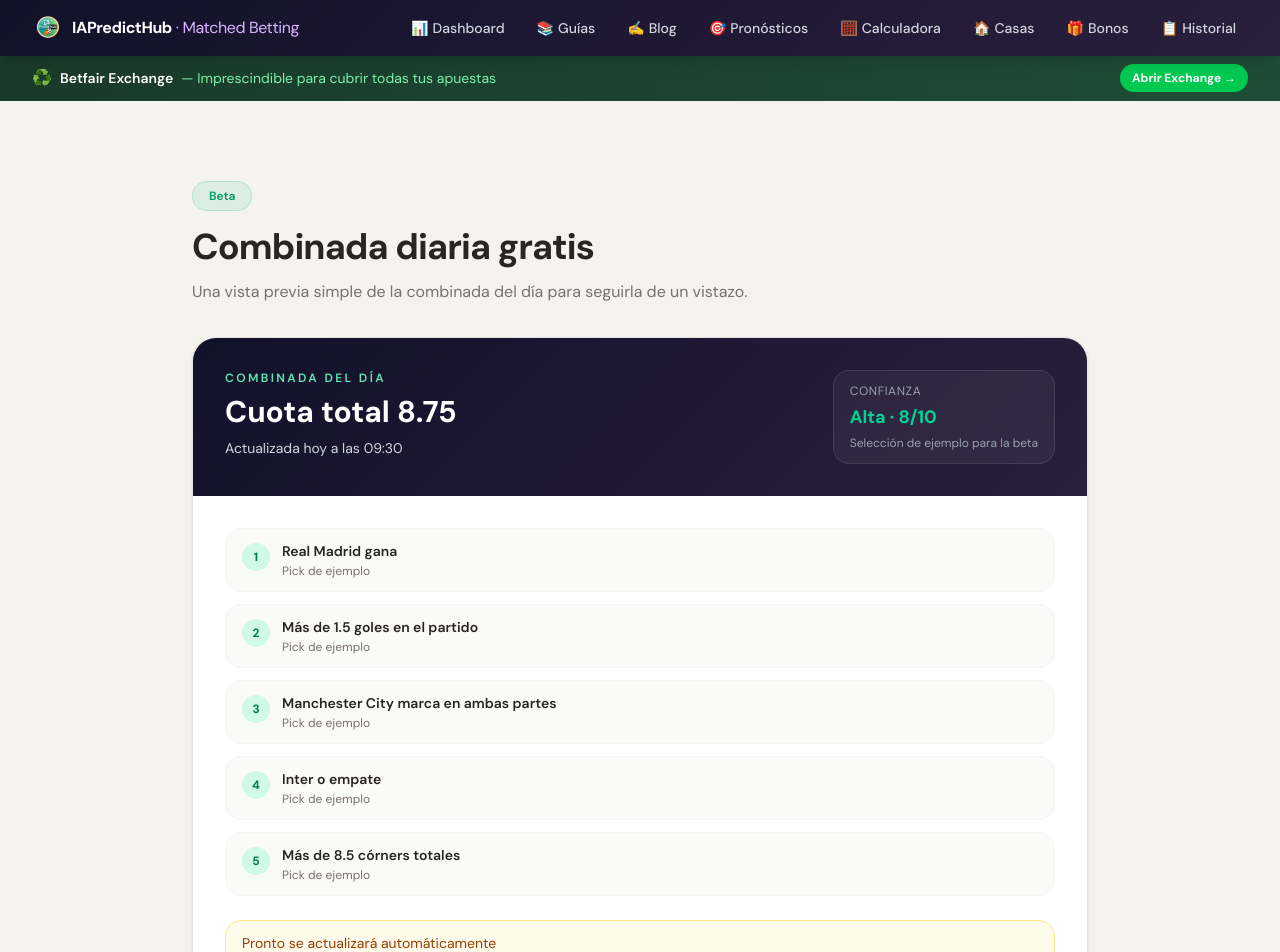
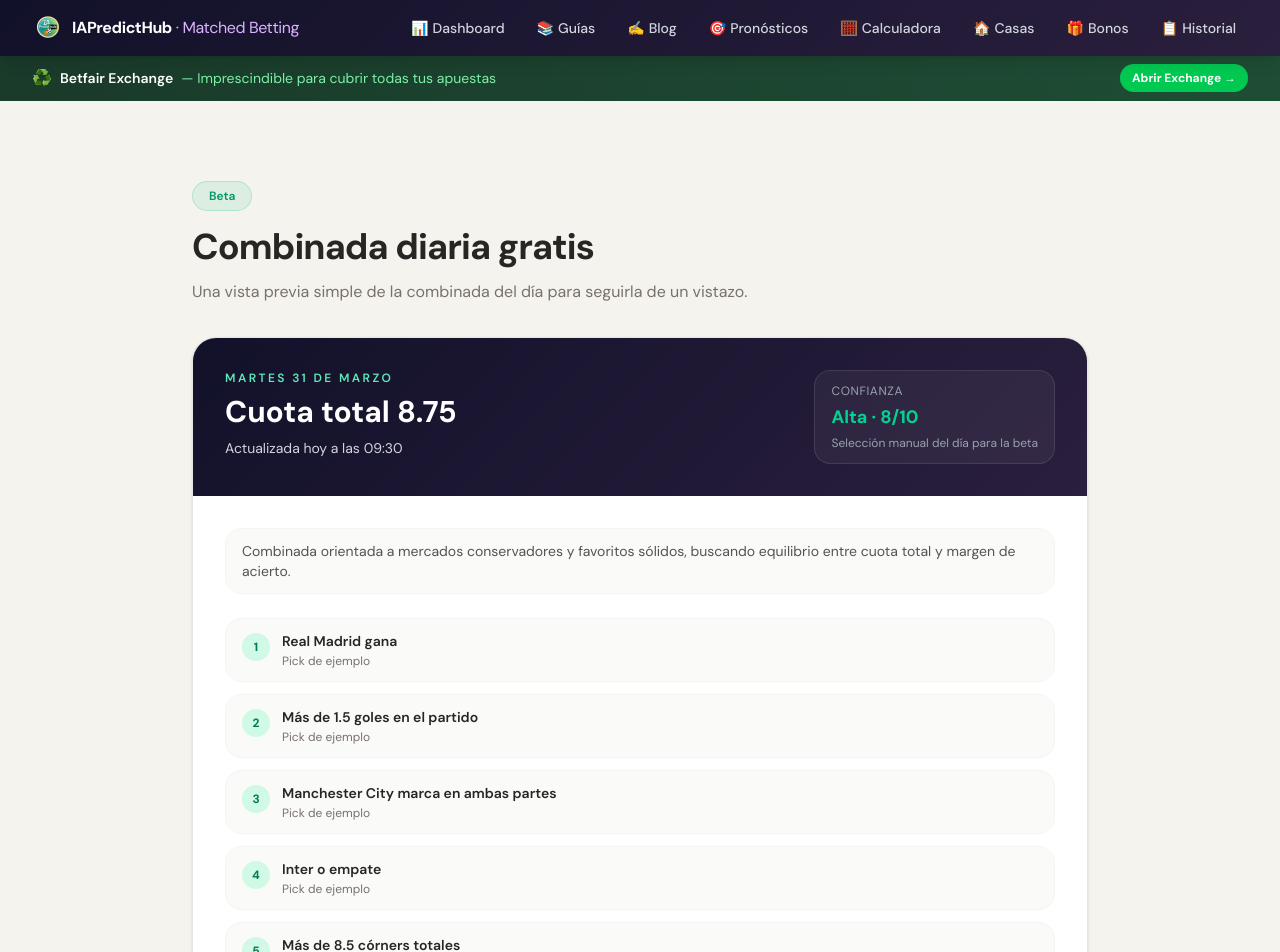
Before and after one commit to eloylt13/matched-betting-app, a Next.js app: page /pronosticos in a window 1280 px wide. Shown: the top 952 px of the page. Built offline with nearby package versions, Linux system fonts and the light colour scheme; a web font is replaced by a local one.

Commit message:
refactor: make daily pronosticos data easily editable

```diff
--- a/app/pronosticos/mockData.ts
+++ b/app/pronosticos/mockData.ts
@@ -1,8 +1,11 @@
 export const combinadaDelDia = {
+  etiquetaDia: 'Martes 31 de marzo',
   cuotaTotal: '8.75',
   confianza: 'Alta · 8/10',
-  actualizadaHoyA: '09:30',
-  notaConfianza: 'Selección de ejemplo para la beta',
+  horaActualizacion: '09:30',
+  notaConfianza: 'Selección manual del día para la beta',
+  motivoGeneral:
+    'Combinada orientada a mercados conservadores y favoritos sólidos, buscando equilibrio entre cuota total y margen de acierto.',
   picks: [
     'Real Madrid gana',
     'Más de 1.5 goles en el partido',
--- a/app/pronosticos/page.tsx
+++ b/app/pronosticos/page.tsx
@@ -34,13 +34,13 @@ export default function PronosticosPage() {
             <div className="flex flex-col gap-4 sm:flex-row sm:items-start sm:justify-between">
               <div>
                 <p className="text-xs font-semibold uppercase tracking-[0.2em] text-emerald-300">
-                  Combinada del día
+                  {combinadaDelDia.etiquetaDia}
                 </p>
                 <h2 className="mt-2 text-2xl sm:text-3xl font-bold text-white">
                   Cuota total {combinadaDelDia.cuotaTotal}
                 </h2>
                 <p className="mt-2 text-sm text-gray-300">
-                  Actualizada hoy a las {combinadaDelDia.actualizadaHoyA}
+                  Actualizada hoy a las {combinadaDelDia.horaActualizacion}
                 </p>
               </div>
 
@@ -53,6 +53,10 @@ export default function PronosticosPage() {
           </div>
 
           <div className="px-6 py-6 sm:px-8 sm:py-8">
+            <div className="mb-6 rounded-2xl border border-stone-100 bg-stone-50 px-4 py-3">
+              <p className="text-sm text-stone-600">{combinadaDelDia.motivoGeneral}</p>
+            </div>
+
             <div className="grid gap-3">
               {combinadaDelDia.picks.map((pick, index) => (
                 <div
@@ -71,7 +75,7 @@ export default function PronosticosPage() {
             </div>
 
             <div className="mt-6 rounded-2xl border border-amber-200 bg-amber-50 px-4 py-3 text-sm text-amber-800">
-              Pronto se actualizará automáticamente
+              Edítala fácilmente desde un único archivo de datos
             </div>
           </div>
         </section>
```
